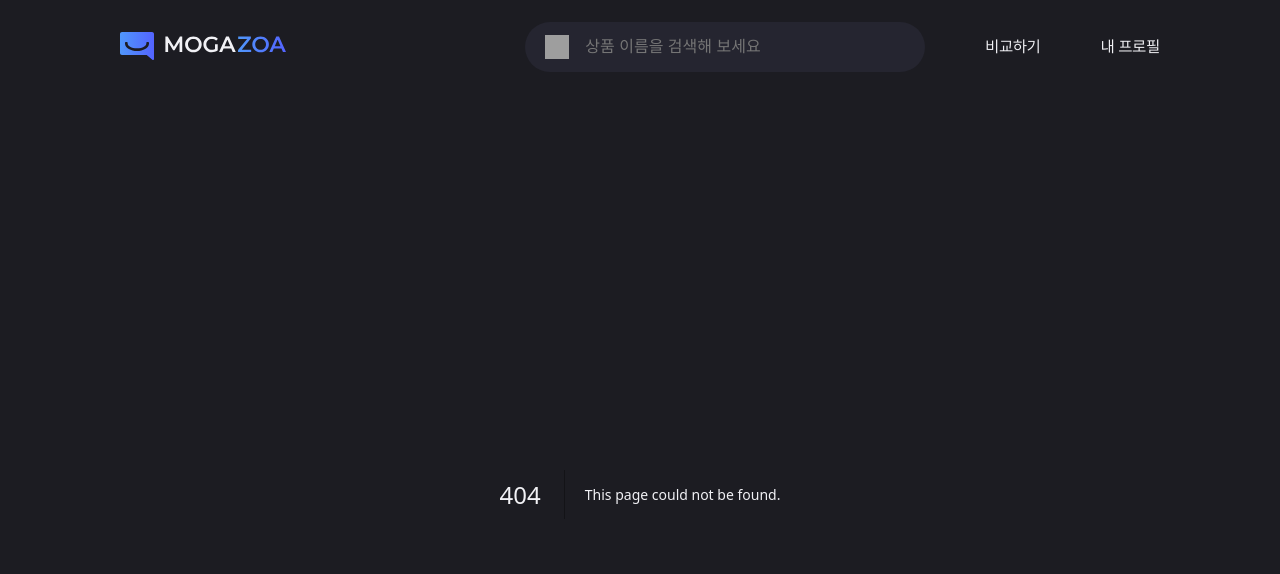
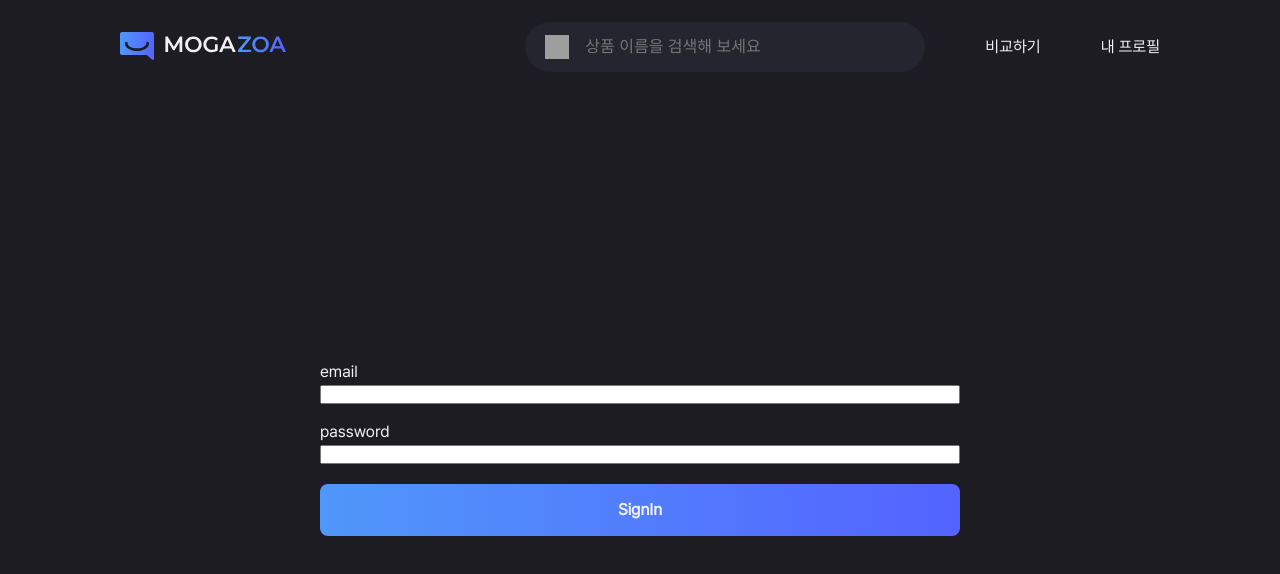
Before and after one commit to yeeZinu/mogazoa, a Next.js app: page /signin in a window 1280 px wide. Before the commit this address had no page. Shown: the top 574 px of the page. Built offline with nearby package versions, Linux system fonts and the light colour scheme; grey boxes are pictures that could not be loaded.

Commit message:
feat: 임시 signin 페이지 생성(#41)

```diff
--- /dev/null
+++ b/src/app/(auth)/signin/SignInPage.module.scss
@@ -0,0 +1,20 @@
+@import "@/styles/_index";
+@import "@/styles/_media";
+
+.container {
+  display: flex;
+  flex-direction: column;
+  width: 100%;
+  gap: 20px;
+
+  label {
+    display: flex;
+    flex-direction: column;
+    width: 100%;
+    gap: 5px;
+  }
+
+  .button {
+    width: auto;
+  }
+}
--- /dev/null
+++ b/src/app/(auth)/signin/page.tsx
@@ -0,0 +1,81 @@
+"use client";
+
+import { useRouter } from "next/navigation";
+import { signIn } from "next-auth/react";
+import { useEffect, useState } from "react";
+import { useForm } from "react-hook-form";
+import Button from "@/components/Button/Button";
+import styles from "./SignInPage.module.scss";
+
+type FormData = {
+  email: string;
+  password: string;
+};
+
+export default function SignInPage() {
+  const [isDisabled, setDisabled] = useState(false);
+  const {
+    register,
+    handleSubmit,
+    formState: { errors },
+  } = useForm<FormData>();
+  const router = useRouter();
+
+  const onSubmit = async (data: FormData) => {
+    const result = await signIn("credentials", {
+      redirect: false,
+      email: data.email,
+      password: data.password,
+    });
+
+    if (result?.ok) {
+      router.push("/");
+    } else {
+      console.log("로그인 실패");
+    }
+  };
+
+  useEffect(() => {
+    if (errors.email || errors.password) {
+      setDisabled(true);
+    } else {
+      setDisabled(false);
+    }
+  }, [errors.email, errors.password]);
+
+  return (
+    <div>
+      <form
+        className={styles.container}
+        onSubmit={handleSubmit(onSubmit)}
+      >
+        <label htmlFor='email'>
+          email
+          <input
+            id='email'
+            type='email'
+            {...register("email", { required: "이메일을 입력해주세요." })}
+          />
+          {errors.email && <p>{errors.email.message}</p>}
+        </label>
+        <label htmlFor='password'>
+          password
+          <input
+            id='password'
+            type='password'
+            {...register("password", { required: "비밀번호를 입력해주세요." })}
+          />
+          {errors.password && <p>{errors.password.message}</p>}
+        </label>
+        <Button
+          styleType='primary'
+          disabled={isDisabled}
+          className={styles.button}
+          type='submit'
+        >
+          SignIn
+        </Button>
+      </form>
+    </div>
+  );
+}
```
